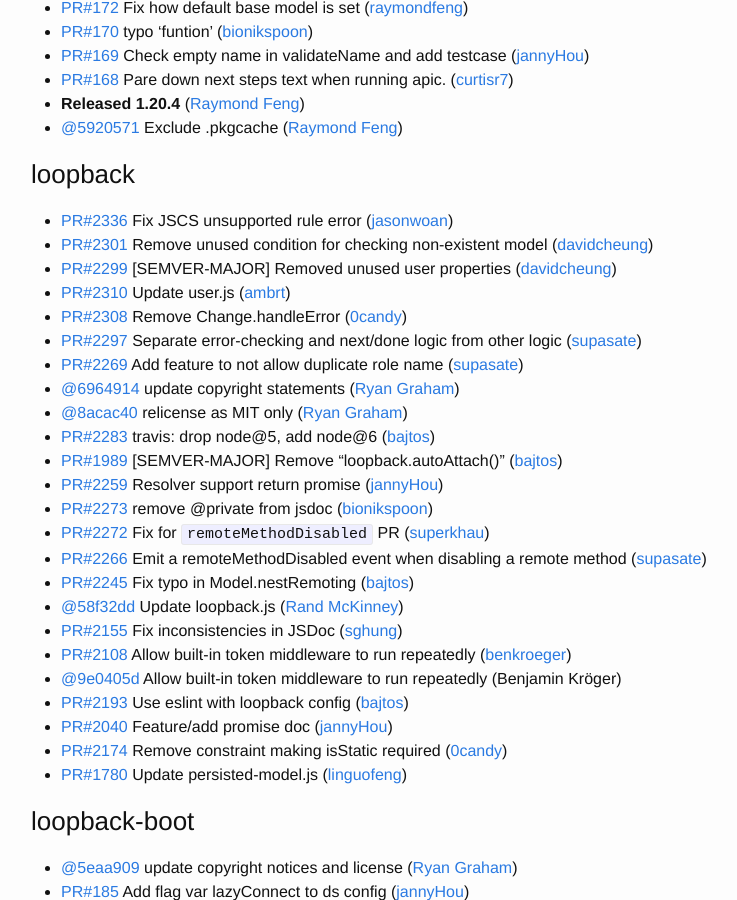
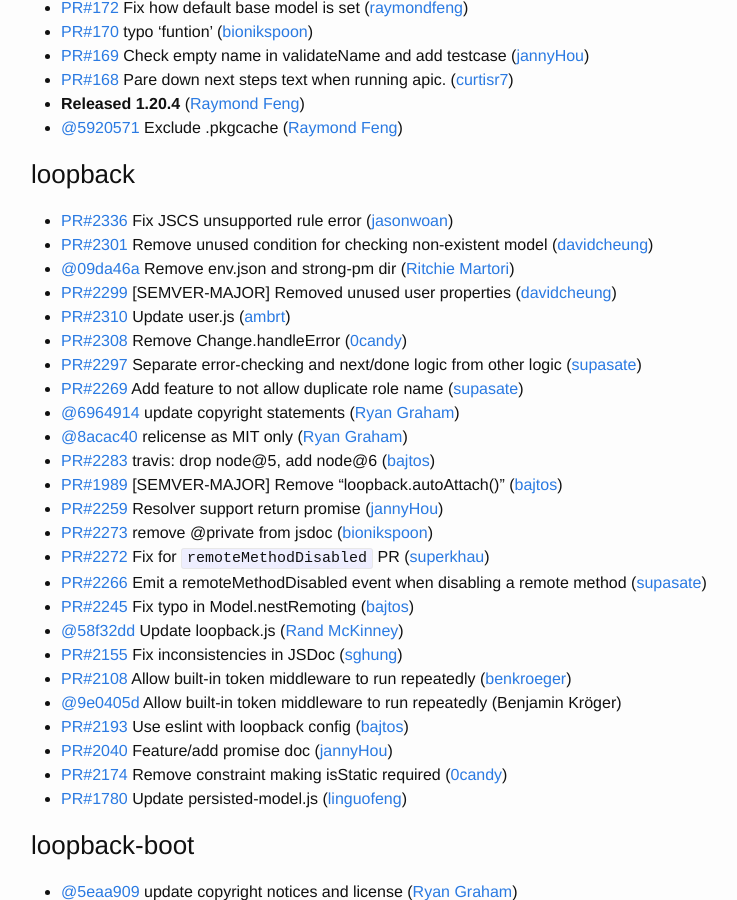
Before and after one commit to strongloop/loopback, a Jekyll site: the page built from index.md, in a window 1280 px wide and 900 px high, scrolled down 363 px. Shown: the whole window, without its empty margins (239-976 px from the left). Built offline with Jekyll 4.4.1, drawn with Linux system fonts in a browser that asks for light colours.

Commit message:
Update changelog

```diff
--- a/index.md
+++ b/index.md
@@ -22,6 +22,7 @@
 ### loopback
  * [PR#2336](https://github.com/strongloop/loopback/pull/2336) Fix JSCS unsupported rule error ([jasonwoan](https://github.com/jasonwoan))
  * [PR#2301](https://github.com/strongloop/loopback/pull/2301) Remove unused condition for checking non-existent model ([davidcheung](https://github.com/davidcheung))
+ * [@09da46a](https://github.com/strongloop/loopback/commit/09da46a34d8ecb48643585ac5229c17fbd891afa) Remove env.json and strong-pm dir ([Ritchie Martori](https://github.com/ritch))
  * [PR#2299](https://github.com/strongloop/loopback/pull/2299) [SEMVER-MAJOR] Removed unused user properties ([davidcheung](https://github.com/davidcheung))
  * [PR#2310](https://github.com/strongloop/loopback/pull/2310) Update user.js ([ambrt](https://github.com/ambrt))
  * [PR#2308](https://github.com/strongloop/loopback/pull/2308) Remove Change.handleError ([0candy](https://github.com/0candy))
```
